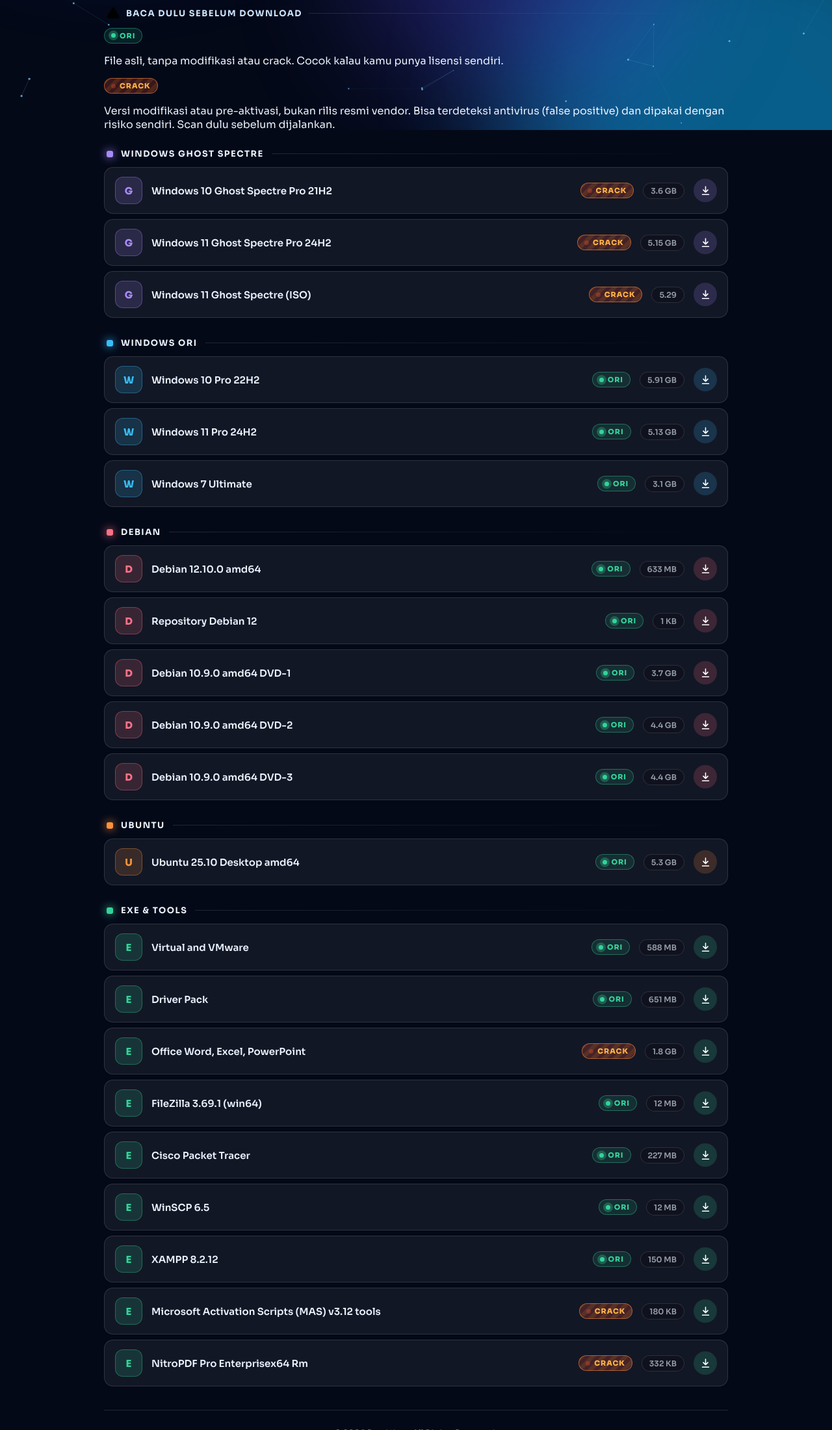
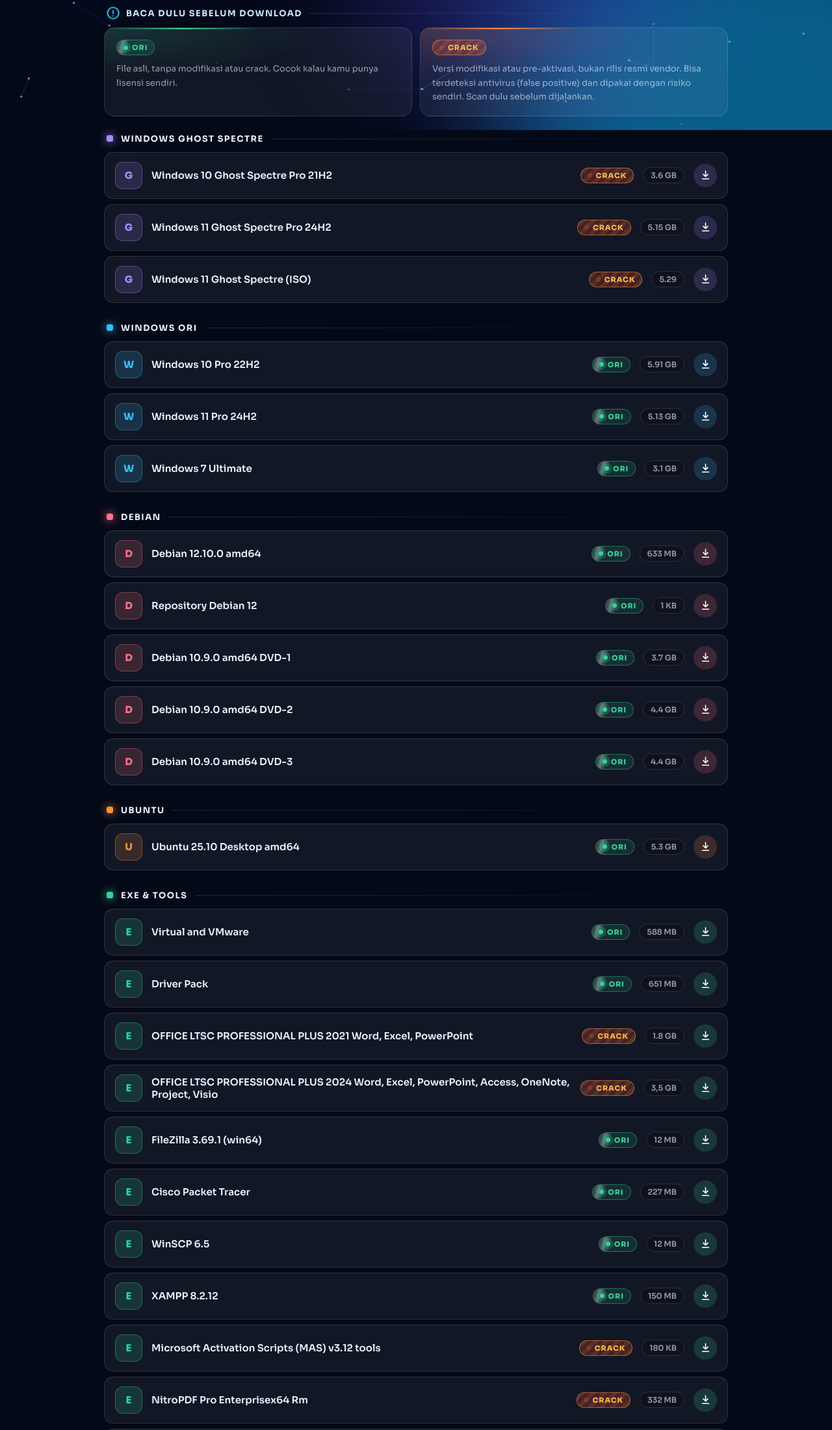
Before and after one commit to rmamln/RamWare, a plain HTML site: page index.html in a window 1280 px wide. Shown: the part 600-2800 px from the top of the page at 65% size. Drawn offline with Linux system fonts and the light colour scheme.

Commit message:
Add files via upload

```diff
--- a/index.html
+++ b/index.html
@@ -16,7 +16,7 @@
     <link rel="preconnect" href="https://fonts.googleapis.com">
     <link rel="preconnect" href="https://fonts.gstatic.com" crossorigin>
     <link href="https://fonts.googleapis.com/css2?family=Sora:wght@400;600;700;800&display=swap" rel="stylesheet">
-    <link rel="stylesheet" href="style.css">
+    <link rel="stylesheet" href="style.css?v=3">
     <link rel="icon" type="image/png" href="rama.png">
     <title>RamWare - OS Library</title>
 </head>
@@ -54,7 +54,7 @@
         <div class="toolbar">
             <label class="search">
                 <input type="search" id="search" placeholder="Cari file, misalnya Windows 11 atau Debian" autocomplete="off">
-                <svg viewBox="0 0 24 24"><circle cx="11" cy="11" r="7"/><path d="m20 20-3.5-3.5"/></svg>
+                <svg width="18" height="18" viewBox="0 0 24 24" fill="none"><circle cx="11" cy="11" r="7"/><path d="m20 20-3.5-3.5"/></svg>
             </label>
             <div class="chips" id="chips">
                 <button class="chip active" data-filter="all">Semua</button>
@@ -71,11 +71,19 @@
         <!-- INFO ORI / CRACK -->
         <aside class="notice reveal" id="notice">
             <div class="notice-title">
-                <svg viewBox="0 0 24 24"><path d="M12 9v4M12 17h.01M10.3 3.9 2.4 17.5A2 2 0 0 0 4.1 20.5h15.8a2 2 0 0 0 1.7-3L13.7 3.9a2 2 0 0 0-3.4 0Z"/></svg>
-                Baca dulu sebelum download
+                <svg width="20" height="20" viewBox="0 0 24 24" fill="none" stroke="currentColor" stroke-width="2" stroke-linecap="round" stroke-linejoin="round"><circle cx="12" cy="12" r="9"/><path d="M12 8v5M12 16.5h.01"/></svg>
+                <span>Baca dulu sebelum download</span>
             </div>
-            <div class="notice-row"><span class="tag ori">ORI</span><p>File asli, tanpa modifikasi atau crack. Cocok kalau kamu punya lisensi sendiri.</p></div>
-            <div class="notice-row"><span class="tag crack">CRACK</span><p>Versi modifikasi atau pre-aktivasi, bukan rilis resmi vendor. Bisa terdeteksi antivirus (false positive) dan dipakai dengan risiko sendiri. Scan dulu sebelum dijalankan.</p></div>
+            <div class="notice-grid">
+                <div class="ncard ori">
+                    <span class="tag ori">ORI</span>
+                    <p>File asli, tanpa modifikasi atau crack. Cocok kalau kamu punya lisensi sendiri.</p>
+                </div>
+                <div class="ncard crack">
+                    <span class="tag crack">CRACK</span>
+                    <p>Versi modifikasi atau pre-aktivasi, bukan rilis resmi vendor. Bisa terdeteksi antivirus (false positive) dan dipakai dengan risiko sendiri. Scan dulu sebelum dijalankan.</p>
+                </div>
+            </div>
         </aside>
 
         <!-- DAFTAR FILE -->
@@ -84,83 +92,92 @@
             <section class="cat" data-cat="ghost">
                 <h2 class="cat-head">Windows Ghost Spectre</h2>
                 <a class="item reveal" data-tag="crack" target="_blank" rel="noopener" href="https://drive.google.com/file/d/1O_X8tQMCArb3WN132Ev0PEt5Ka6H9jPc/view?usp=sharing">
-                    <span class="ico">G</span><span class="name">Windows 10 Ghost Spectre Pro 21H2</span><span class="tag crack">CRACK</span><span class="size">3.6 GB</span><span class="dl"><svg><use href="#i-dl"/></svg></span>
+                    <span class="ico">G</span><span class="name">Windows 10 Ghost Spectre Pro 21H2</span><span class="tag crack">CRACK</span><span class="size">3.6 GB</span><span class="dl"><svg width="17" height="17" viewBox="0 0 24 24" fill="none"><use href="#i-dl"/></svg></span>
                 </a>
                 <a class="item reveal" data-tag="crack" target="_blank" rel="noopener" href="https://www.mediafire.com/file/y06liyv473vs20k/W.11.ProLite+24H2.B26100.7171.Nov25.GS.kuyhAa.7z/file">
-                    <span class="ico">G</span><span class="name">Windows 11 Ghost Spectre Pro 24H2</span><span class="tag crack">CRACK</span><span class="size">5.15 GB</span><span class="dl"><svg><use href="#i-dl"/></svg></span>
+                    <span class="ico">G</span><span class="name">Windows 11 Ghost Spectre Pro 24H2</span><span class="tag crack">CRACK</span><span class="size">5.15 GB</span><span class="dl"><svg width="17" height="17" viewBox="0 0 24 24" fill="none"><use href="#i-dl"/></svg></span>
                 </a>
                 <a class="item reveal" data-tag="crack" target="_blank" rel="noopener" href="https://www.mediafire.com/file/pzg2q5ik4sbdwio/ISO_WIN_11_GS_.zip/file">
-                    <span class="ico">G</span><span class="name">Windows 11 Ghost Spectre (ISO)</span><span class="tag crack">CRACK</span><span class="size">5.29</span><span class="dl"><svg><use href="#i-dl"/></svg></span>
+                    <span class="ico">G</span><span class="name">Windows 11 Ghost Spectre (ISO)</span><span class="tag crack">CRACK</span><span class="size">5.29</span><span class="dl"><svg width="17" height="17" viewBox="0 0 24 24" fill="none"><use href="#i-dl"/></svg></span>
                 </a>
             </section>
 
             <section class="cat" data-cat="win">
                 <h2 class="cat-head">Windows Ori</h2>
                 <a class="item reveal" data-tag="ori" target="_blank" rel="noopener" href="https://www.mediafire.com/file/w2gnoi3goxs10j8/Win.10.Pro.22H2.19045.6812.kuyhAa.7z/file">
-                    <span class="ico">W</span><span class="name">Windows 10 Pro 22H2</span><span class="tag ori">ORI</span><span class="size">5.91 GB</span><span class="dl"><svg><use href="#i-dl"/></svg></span>
+                    <span class="ico">W</span><span class="name">Windows 10 Pro 22H2</span><span class="tag ori">ORI</span><span class="size">5.91 GB</span><span class="dl"><svg width="17" height="17" viewBox="0 0 24 24" fill="none"><use href="#i-dl"/></svg></span>
                 </a>
                 <a class="item reveal" data-tag="ori" target="_blank" rel="noopener" href="https://www.mediafire.com/file/nwhkstoi1zsyre3/W11.24H2.Pro.(26100.7840).kuyhAa.7z/file">
-                    <span class="ico">W</span><span class="name">Windows 11 Pro 24H2</span><span class="tag ori">ORI</span><span class="size">5.13 GB</span><span class="dl"><svg><use href="#i-dl"/></svg></span>
+                    <span class="ico">W</span><span class="name">Windows 11 Pro 24H2</span><span class="tag ori">ORI</span><span class="size">5.13 GB</span><span class="dl"><svg width="17" height="17" viewBox="0 0 24 24" fill="none"><use href="#i-dl"/></svg></span>
                 </a>
                 <a class="item reveal" data-tag="ori" target="_blank" rel="noopener" href="https://od.meong.club/kuyccn/campur/en_windows_7_ultimate_with_sp1_x64_dvd_u_677332.kuyhAa.iso">
-                    <span class="ico">W</span><span class="name">Windows 7 Ultimate</span><span class="tag ori">ORI</span><span class="size">3.1 GB</span><span class="dl"><svg><use href="#i-dl"/></svg></span>
+                    <span class="ico">W</span><span class="name">Windows 7 Ultimate</span><span class="tag ori">ORI</span><span class="size">3.1 GB</span><span class="dl"><svg width="17" height="17" viewBox="0 0 24 24" fill="none"><use href="#i-dl"/></svg></span>
                 </a>
             </section>
 
             <section class="cat" data-cat="debian">
                 <h2 class="cat-head">Debian</h2>
                 <a class="item reveal" data-tag="ori" target="_blank" rel="noopener" href="https://cdimage.debian.org/cdimage/archive/12.10.0/amd64/iso-cd/debian-12.10.0-amd64-netinst.iso">
-                    <span class="ico">D</span><span class="name">Debian 12.10.0 amd64</span><span class="tag ori">ORI</span><span class="size">633 MB</span><span class="dl"><svg><use href="#i-dl"/></svg></span>
+                    <span class="ico">D</span><span class="name">Debian 12.10.0 amd64</span><span class="tag ori">ORI</span><span class="size">633 MB</span><span class="dl"><svg width="17" height="17" viewBox="0 0 24 24" fill="none"><use href="#i-dl"/></svg></span>
                 </a>
                 <a class="item reveal" data-tag="ori" target="_blank" rel="noopener" href="https://www.mediafire.com/file/ybki19bndht426g/repository_Debian_12.rar/file">
-                    <span class="ico">D</span><span class="name">Repository Debian 12</span><span class="tag ori">ORI</span><span class="size">1 KB</span><span class="dl"><svg><use href="#i-dl"/></svg></span>
+                    <span class="ico">D</span><span class="name">Repository Debian 12</span><span class="tag ori">ORI</span><span class="size">1 KB</span><span class="dl"><svg width="17" height="17" viewBox="0 0 24 24" fill="none"><use href="#i-dl"/></svg></span>
                 </a>
                 <a class="item reveal" data-tag="ori" target="_blank" rel="noopener" href="https://kebo.pens.ac.id/debian-cd/10.9.0/amd64/iso-dvd/debian-10.9.0-amd64-DVD-1.iso">
-                    <span class="ico">D</span><span class="name">Debian 10.9.0 amd64 DVD-1</span><span class="tag ori">ORI</span><span class="size">3.7 GB</span><span class="dl"><svg><use href="#i-dl"/></svg></span>
+                    <span class="ico">D</span><span class="name">Debian 10.9.0 amd64 DVD-1</span><span class="tag ori">ORI</span><span class="size">3.7 GB</span><span class="dl"><svg width="17" height="17" viewBox="0 0 24 24" fill="none"><use href="#i-dl"/></svg></span>
                 </a>
                 <a class="item reveal" data-tag="ori" target="_blank" rel="noopener" href="https://kebo.pens.ac.id/debian-cd/10.9.0/amd64/iso-dvd/debian-10.9.0-amd64-DVD-2.iso">
-                    <span class="ico">D</span><span class="name">Debian 10.9.0 amd64 DVD-2</span><span class="tag ori">ORI</span><span class="size">4.4 GB</span><span class="dl"><svg><use href="#i-dl"/></svg></span>
+                    <span class="ico">D</span><span class="name">Debian 10.9.0 amd64 DVD-2</span><span class="tag ori">ORI</span><span class="size">4.4 GB</span><span class="dl"><svg width="17" height="17" viewBox="0 0 24 24" fill="none"><use href="#i-dl"/></svg></span>
                 </a>
                 <a class="item reveal" data-tag="ori" target="_blank" rel="noopener" href="https://kebo.pens.ac.id/debian-cd/10.9.0/amd64/iso-dvd/debian-10.9.0-amd64-DVD-3.iso">
-                    <span class="ico">D</span><span class="name">Debian 10.9.0 amd64 DVD-3</span><span class="tag ori">ORI</span><span class="size">4.4 GB</span><span class="dl"><svg><use href="#i-dl"/></svg></span>
+                    <span class="ico">D</span><span class="name">Debian 10.9.0 amd64 DVD-3</span><span class="tag ori">ORI</span><span class="size">4.4 GB</span><span class="dl"><svg width="17" height="17" viewBox="0 0 24 24" fill="none"><use href="#i-dl"/></svg></span>
                 </a>
             </section>
 
             <section class="cat" data-cat="ubuntu">
                 <h2 class="cat-head">Ubuntu</h2>
                 <a class="item reveal" data-tag="ori" target="_blank" rel="noopener" href="https://ubuntu.com/download/desktop/thank-you?version=25.10&amp;architecture=amd64">
-                    <span class="ico">U</span><span class="name">Ubuntu 25.10 Desktop amd64</span><span class="tag ori">ORI</span><span class="size">5.3 GB</span><span class="dl"><svg><use href="#i-dl"/></svg></span>
+                    <span class="ico">U</span><span class="name">Ubuntu 25.10 Desktop amd64</span><span class="tag ori">ORI</span><span class="size">5.3 GB</span><span class="dl"><svg width="17" height="17" viewBox="0 0 24 24" fill="none"><use href="#i-dl"/></svg></span>
                 </a>
             </section>
 
             <section class="cat" data-cat="exe">
                 <h2 class="cat-head">EXE &amp; Tools</h2>
                 <a class="item reveal" data-tag="ori" target="_blank" rel="noopener" href="https://www.mediafire.com/file/oiaqyhzlcqh3g58/VRITUAL_AND_VMware.rar/file">
-                    <span class="ico">E</span><span class="name">Virtual and VMware</span><span class="tag ori">ORI</span><span class="size">588 MB</span><span class="dl"><svg><use href="#i-dl"/></svg></span>
+                    <span class="ico">E</span><span class="name">Virtual and VMware</span><span class="tag ori">ORI</span><span class="size">588 MB</span><span class="dl"><svg width="17" height="17" viewBox="0 0 24 24" fill="none"><use href="#i-dl"/></svg></span>
                 </a>
                 <a class="item reveal" data-tag="ori" target="_blank" rel="noopener" href="https://drive.google.com/file/d/1HkiyHnDBscNm7rTjfzG5KgQfcbGEImjI/view?usp=sharing">
-                    <span class="ico">E</span><span class="name">Driver Pack</span><span class="tag ori">ORI</span><span class="size">651 MB</span><span class="dl"><svg><use href="#i-dl"/></svg></span>
+                    <span class="ico">E</span><span class="name">Driver Pack</span><span class="tag ori">ORI</span><span class="size">651 MB</span><span class="dl"><svg width="17" height="17" viewBox="0 0 24 24" fill="none"><use href="#i-dl"/></svg></span>
                 </a>
                 <a class="item reveal" data-tag="crack" target="_blank" rel="noopener" href="https://drive.google.com/file/d/1IIlcyo4_6MKeEh-arG-VDRkWYDLtcJWl/view?usp=sharing">
-                    <span class="ico">E</span><span class="name">Office Word, Excel, PowerPoint</span><span class="tag crack">CRACK</span><span class="size">1.8 GB</span><span class="dl"><svg><use href="#i-dl"/></svg></span>
+                    <span class="ico">E</span><span class="name">OFFICE LTSC PROFESSIONAL PLUS 2021 Word, Excel, PowerPoint</span><span class="tag crack">CRACK</span><span class="size">1.8 GB</span><span class="dl"><svg width="17" height="17" viewBox="0 0 24 24" fill="none"><use href="#i-dl"/></svg></span>
+                </a>
+                <a class="item reveal" data-tag="crack" target="_blank" rel="noopener" href="https://www.mediafire.com/file/xynbnr283ku6wgd/Office_LTSC_PROFESSIONAL_PLUS_2024_RM.zip/file">
+                    <span class="ico">E</span><span class="name">OFFICE LTSC PROFESSIONAL PLUS 2024 Word, Excel, PowerPoint, Access, OneNote, Project, Visio</span><span class="tag crack">CRACK</span><span class="size">3,5 GB</span><span class="dl"><svg width="17" height="17" viewBox="0 0 24 24" fill="none"><use href="#i-dl"/></svg></span>
                 </a>
                 <a class="item reveal" data-tag="ori" target="_blank" rel="noopener" href="https://www.mediafire.com/file/fabd54rk1bogzcn/FileZilla_3.69.1_win64_Rm-setup.exe/file">
-                    <span class="ico">E</span><span class="name">FileZilla 3.69.1 (win64)</span><span class="tag ori">ORI</span><span class="size">12 MB</span><span class="dl"><svg><use href="#i-dl"/></svg></span>
+                    <span class="ico">E</span><span class="name">FileZilla 3.69.1 (win64)</span><span class="tag ori">ORI</span><span class="size">12 MB</span><span class="dl"><svg width="17" height="17" viewBox="0 0 24 24" fill="none"><use href="#i-dl"/></svg></span>
                 </a>
                 <a class="item reveal" data-tag="ori" target="_blank" rel="noopener" href="https://www.mediafire.com/file/9de75zwjyv1sl4g/Packet_Tracer822_64bit_setup_signed_Rm_.exe/file">
-                    <span class="ico">E</span><span class="name">Cisco Packet Tracer</span><span class="tag ori">ORI</span><span class="size">227 MB</span><span class="dl"><svg><use href="#i-dl"/></svg></span>
+                    <span class="ico">E</span><span class="name">Cisco Packet Tracer</span><span class="tag ori">ORI</span><span class="size">227 MB</span><span class="dl"><svg width="17" height="17" viewBox="0 0 24 24" fill="none"><use href="#i-dl"/></svg></span>
                 </a>
                 <a class="item reveal" data-tag="ori" target="_blank" rel="noopener" href="https://www.mediafire.com/file/0owfgsnhs660mm4/WinSCP-6.5-Setup.exe/file">
-                    <span class="ico">E</span><span class="name">WinSCP 6.5</span><span class="tag ori">ORI</span><span class="size">12 MB</span><span class="dl"><svg><use href="#i-dl"/></svg></span>
+                    <span class="ico">E</span><span class="name">WinSCP 6.5</span><span class="tag ori">ORI</span><span class="size">12 MB</span><span class="dl"><svg width="17" height="17" viewBox="0 0 24 24" fill="none"><use href="#i-dl"/></svg></span>
                 </a>
                 <a class="item reveal" data-tag="ori" target="_blank" rel="noopener" href="https://www.mediafire.com/file/ve8wwkt4turnic8/xampp-windows-x64-8.2.12-0-VS16-installer.exe/file">
-                    <span class="ico">E</span><span class="name">XAMPP 8.2.12</span><span class="tag ori">ORI</span><span class="size">150 MB</span><span class="dl"><svg><use href="#i-dl"/></svg></span>
+                    <span class="ico">E</span><span class="name">XAMPP 8.2.12</span><span class="tag ori">ORI</span><span class="size">150 MB</span><span class="dl"><svg width="17" height="17" viewBox="0 0 24 24" fill="none"><use href="#i-dl"/></svg></span>
                 </a>
                 <a class="item reveal" data-tag="crack" target="_blank" rel="noopener" href="https://github.com/rmamln/Activasi-win-11/releases/download/MicrosoftActivationScripts(MAS)v3.12/Activator.win.11.zip">
-                    <span class="ico">E</span><span class="name">Microsoft Activation Scripts (MAS) v3.12 tools</span><span class="tag crack">CRACK</span><span class="size">180 KB</span><span class="dl"><svg><use href="#i-dl"/></svg></span>
+                    <span class="ico">E</span><span class="name">Microsoft Activation Scripts (MAS) v3.12 tools</span><span class="tag crack">CRACK</span><span class="size">180 KB</span><span class="dl"><svg width="17" height="17" viewBox="0 0 24 24" fill="none"><use href="#i-dl"/></svg></span>
                 </a>
                 <a class="item reveal" data-tag="crack" target="_blank" rel="noopener" href="https://github.com/rmamln/NitroPDF-Pro-Enterprisex64-Rm/releases/download/NitroPDFProEnterprisex64Rm/NitroPDF.Pro.Enterprisex64.Rm.exe">
-                    <span class="ico">E</span><span class="name">NitroPDF Pro Enterprisex64 Rm</span><span class="tag crack">CRACK</span><span class="size">332 KB</span><span class="dl"><svg><use href="#i-dl"/></svg></span>
+                    <span class="ico">E</span><span class="name">NitroPDF Pro Enterprisex64 Rm</span><span class="tag crack">CRACK</span><span class="size">332 MB</span><span class="dl"><svg width="17" height="17" viewBox="0 0 24 24" fill="none"><use href="#i-dl"/></svg></span>
+                </a>
+                <a class="item reveal" data-tag="crack" target="_blank" rel="noopener" href="https://www.mediafire.com/file/r5g6wjr81tcmqyc/Phtoshp.2026.v27.11.1.kuyhAa.7z/file?action=check">
+                    <span class="ico">E</span><span class="name">Photoshop.2026.v27.11.1 </span><span class="tag crack">CRACK</span><span class="size">5,6 GB</span><span class="dl"><svg width="17" height="17" viewBox="0 0 24 24" fill="none"><use href="#i-dl"/></svg></span>
+                </a>
+                <a class="item reveal" data-tag="crack" target="_blank" rel="noopener" href="https://www.mediafire.com/file/laiz6m8vymlyl1t/Aftr.Effcts.2026.v26.5.0.89.kuyhAa.7z/file?action=check">
+                    <span class="ico">E</span><span class="name">Adobe After Effect 2026 Full versi 26.5.0.89 </span><span class="tag crack">CRACK</span><span class="size">5,14 GB</span><span class="dl"><svg width="17" height="17" viewBox="0 0 24 24" fill="none"><use href="#i-dl"/></svg></span>
                 </a>
 
             </section>
@@ -174,7 +191,7 @@
     </main>
 
     <button class="to-top" id="toTop" aria-label="Kembali ke atas">
-        <svg viewBox="0 0 24 24"><path d="M12 19V5M5 12l7-7 7 7"/></svg>
+        <svg width="18" height="18" viewBox="0 0 24 24" fill="none"><path d="M12 19V5M5 12l7-7 7 7"/></svg>
     </button>
 
 <script>
```
